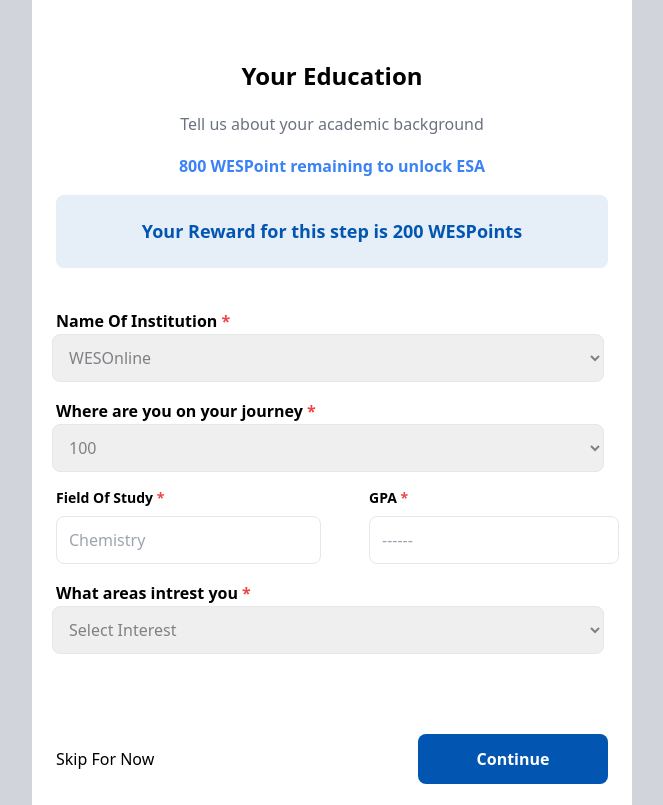
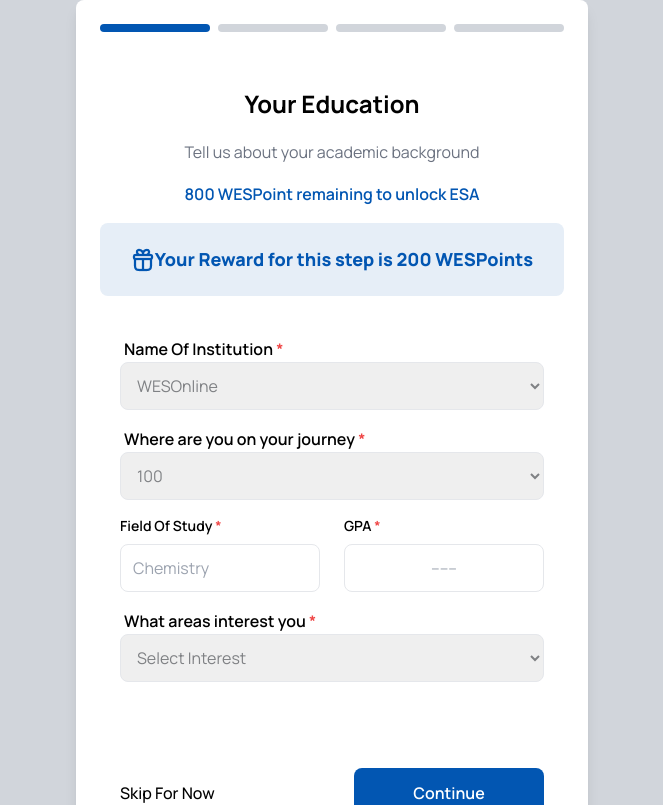
Before and after one commit to Chrstphr9/WES-Project, a React (Vite) app: page / in a window 1280 px wide. Shown: the top 805 px of the page, without its empty margins (308-971 px from the left). Built offline with nearby package versions, Linux system fonts and the light colour scheme.

Commit message:
`Added PopUp component import and element to App component`

```diff
--- a/index.html
+++ b/index.html
@@ -3,6 +3,10 @@
   <head>
     <meta charset="UTF-8" />
     <link rel="icon" type="image/svg+xml" href="/vite.svg" />
+    <link rel="preconnect" href="https://fonts.googleapis.com">
+<link rel="preconnect" href="https://fonts.gstatic.com" crossorigin>
+<link href="https://fonts.googleapis.com/css2?family=Manrope:wght@200..800&family=Open+Sans:ital,wght@0,300..800;1,300..800&family=Outfit:wght@100..900&display=swap" rel="stylesheet">
+
     <meta name="viewport" content="width=device-width, initial-scale=1.0" />
     <title>WES-Project</title>
   </head>
--- a/src/App.jsx
+++ b/src/App.jsx
@@ -1,39 +1,73 @@
-import React, { useState } from 'react';
+import React, { useState } from "react";
+import Gift from './assets/gift.png';
+import PopUp from "./components/PopUp";
+
 
 function App() {
   const [progress, setProgress] = useState(25);
-  const [formData, setFormData] = useState({});
+  const [formData, setFormData] = useState({
+    institution: "",
+    level: "",
+    fieldOfStudy: "",
+    gpa: "",
+    interest: "",
+  });
 
   const handleChange = (e) => {
     setFormData({ ...formData, [e.target.name]: e.target.value });
     updateProgress();
   };
 
+  const updateProgress = () => {
+    const filledFields = Object.values(formData).filter((value) => value)
+      .length;
+    setProgress((filledFields / 5) * 100);
+  };
 
   return (
     <>
-      <div className='relative pt-10 h-[870px] w-full max-w-[600px] mx-auto bg-white'>
-        <div className='text-center'>
-          <h2 className='text-[24px] font-bold mb-2 mt-4'>Your Education</h2>
-          <p className='text-[16px] text-gray-500 mb-4 mt-4 font-normal'>Tell us about your academic background</p>
-          <p className='text-blue-500 font-semibold text-[16px]'>800 WESPoint remaining to unlock ESA</p>
-          <div className='mx-auto max-w-[552px] h-[73px] bg-[#E6EEF7] rounded-lg mt-4 flex items-center justify-center'>
-            <p className='text-[#0256B2] text-[18px] font-extrabold'>Your Reward for this step is 200 WESPoints</p>
+      <div className="max-w-lg mx-auto p-6 bg-white shadow-lg rounded-lg">
+        {/* Progress Indicator */}
+        <div className="flex gap-2 mb-4">
+          {[25, 50, 75, 100].map((p, index) => (
+            <div
+              key={index}
+              className={`h-2 flex-1 rounded-full ${progress >= p ? "bg-[#0256B2]" : "bg-gray-300"
+                }`}
+            ></div>
+          ))}
         </div>
+        <div className="relative pt-5 h-[870px] w-full max-w-[600px] mx-auto bg-white">
+          <div className="text-center">
+            <h2 className="text-[24px] font-bold mb-2 mt-4">Your Education</h2>
+            <p className="text-[16px] text-gray-500 mb-4 mt-4 font-normal">
+              Tell us about your academic background
+            </p>
+            <p className="text-[#0256B2] font-semibold text-[16px]">
+              800 WESPoint remaining to unlock ESA
+            </p>
+            <div className="mx-auto max-w-[552px] h-[73px] bg-[#E6EEF7] rounded-lg mt-4 flex items-center justify-center px-4">
+              <img src={Gift} alt="Gift Icon" className="h-6 w-6" />
+              <p className="text-[#0256B2] text-[18px] font-extrabold">
+                Your Reward for this step is 200 WESPoints
+              </p>
+            </div>
+
           </div>
 
           {/* Form */}
           <form>
-          <div className='mb-4 flex flex-col  pt-[40px]'>
-            <label className='font-semibold text-[16px] ml-3 lg:ml-6'>
+            {/* Institution Name */}
+            <div className="mb-4 pt-[40px]">
+              <label className="font-semibold text-[16px] ml-6">
                 Name Of Institution <span className="text-red-500">*</span>
               </label>
-            <div className='w-full flex justify-center ss:justify-start px-5  '>
+              <div className="w-full flex justify-center px-5">
                 <select
-                name='institution'
+                  name="institution"
                   value={formData.institution}
                   onChange={handleChange}
-                className='text-[#7F8184] h-[48px] w-[400px] lg:w-[552px] border rounded-lg px-3 py-2 ss:w-[550px]'
+                  className="text-[#7F8184] h-[48px] w-[552px] border rounded-lg px-3 py-2"
                 >
                   <option value="WESOnline">WESOnline</option>
                   <option value="Other">Other</option>
@@ -41,16 +75,17 @@
               </div>
             </div>
 
-          <div className='mb-4'>
-            <label className='font-semibold text-[16px] ml-3 lg:ml-6'>
+            {/* Education Level */}
+            <div className="mb-4">
+              <label className="font-semibold text-[16px] ml-6">
                 Where are you on your journey <span className="text-red-500">*</span>
               </label>
-            <div className='w-full flex justify-center ss:justify-start px-5'>
+              <div className="w-full flex justify-center px-5">
                 <select
-                type="level"
+                  name="level"
                   value={formData.level}
                   onChange={handleChange}
-                className='text-[#7F8184] h-[48px] w-[400px] lg:w-[552px] border rounded-lg px-3 py-2 ss:w-[550px]'
+                  className="text-[#7F8184] h-[48px] w-[552px] border rounded-lg px-3 py-2"
                 >
                   <option value="100">100</option>
                   <option value="200">200</option>
@@ -59,8 +94,9 @@
               </div>
             </div>
 
-          <div className="lg:flex lg:items-center lg:gap-6 ">
-            <div className="mb-4 lg:ml-6 w-full  ml-4">
+            {/* Field of Study & GPA */}
+            <div className="lg:flex lg:gap-6 w-full px-5">
+              <div className="mb-4 w-full">
                 <label className="block text-sm font-semibold mb-2">
                   Field Of Study <span className="text-red-500">*</span>
                 </label>
@@ -69,12 +105,12 @@
                   name="fieldOfStudy"
                   value={formData.fieldOfStudy}
                   onChange={handleChange}
-                className=" text-[#7F8184] w-[400px] lg:w-[265px] h-[48px] rounded-lg border px-3 ss:w-[550px]"
+                  className="text-[#7F8184] w-full h-[48px] rounded-lg border px-3"
                   placeholder="Chemistry"
                 />
               </div>
 
-            <div className="mb-4 lg:ml-6 w-full  ml-3">
+              <div className="mb-4 w-full">
                 <label className="block text-sm font-semibold mb-2">
                   GPA <span className="text-red-500">*</span>
                 </label>
@@ -83,22 +119,23 @@
                   name="gpa"
                   value={formData.gpa}
                   onChange={handleChange}
-                className="text-[#7F8184] w-[400px] lg:w-[250px] h-[48px] rounded-lg border px-3 ss:w-[550px]"
+                  className="text-[#7F8184] w-full h-[48px] rounded-lg border px-3 text-center"
                   placeholder="------"
                 />
               </div>
             </div>
 
-          <div className='mb-4'>
-            <label className='font-semibold text-[16px] ml-3 lg:ml-6'>
-              What areas intrest you <span className="text-red-500">*</span>
+            {/* Interests */}
+            <div className="mb-4">
+              <label className="font-semibold text-[16px] ml-6">
+                What areas interest you <span className="text-red-500">*</span>
               </label>
-            <div className='w-full flex justify-center ss:justify-start px-5  '>
+              <div className="w-full flex justify-center px-5">
                 <select
                   name="interest"
                   value={formData.interest}
                   onChange={handleChange}
-                className='text-[#7F8184] h-[48px] w-[400px] lg:w-[552px] border rounded-lg px-3 py-2 ss:w-[550px]'
+                  className="text-[#7F8184] h-[48px] w-[552px] border rounded-lg px-3 py-2"
                 >
                   <option value="">Select Interest</option>
                   <option value="Business & Management">Business & Management</option>
@@ -106,23 +143,26 @@
                   <option value="Science">Science</option>
                 </select>
               </div>
+            </div>
 
-            <div className="flex justify-between items-center w-full pt-9 lg:pt-20">
-              <button type="button" className="text-black font-medium ml-6">
+            {/* Buttons */}
+            <div className="flex justify-between items-center w-full px-5 pt-[70px]">
+              <button type="button" className="text-black font-medium">
                 Skip For Now
               </button>
               <button
                 type="submit"
-                className="bg-[#0256B2] lg:w-[190px] text-white font-semibold px-8 py-3 rounded-lg mr-6">
+                className="bg-[#0256B2] w-[190px] text-white font-semibold px-8 py-3 rounded-lg"
+              >
                 Continue
               </button>
             </div>
-
-          </div>
           </form>
         </div>
+      </div>
+      <PopUp />
     </>
-  )
+  );
 }
 
-export default App
+export default App;
--- /dev/null
+++ b/src/components/PopUp.jsx
@@ -0,0 +1,9 @@
+import React from 'react'
+
+const popUp = () => {
+  return (
+    <div>popUp</div>
+  )
+}
+
+export default popUp
--- a/src/index.css
+++ b/src/index.css
@@ -5,14 +5,10 @@
 @layer base {
   body {
     @apply bg-gray-300 text-base leading-relaxed;
+    font-family: 'Manrope', sans-serif;
   }
   .section {
     @apply py-[50px] lg:py-[70px];
   }
-  .title {
-    @apply text-2xl lg:text-[40px] leading-tight font-semibold mb-4;
-  }
-  .subtitle {
-    @apply text-[18px] lg:text-[20px] leading-relaxed mb-5 lg:mb-9;
-  }
+
 }
--- a/tailwind.config.js
+++ b/tailwind.config.js
@@ -1,9 +1,6 @@
 /** @type {import('tailwindcss').Config} */
 export default {
-  content: [
-    "./index.html",
-    "./src/**/*.{js,ts,jsx,tsx}",
-  ],
+  content: ["./index.html", "./src/**/*.{js,ts,jsx,tsx}"],
   theme: {
     extend: {
       screens: {
@@ -14,8 +11,11 @@
         md: "1020px",
         lg: "1024px",
         xl: "1700px",
-      },
+      },
+      fontFamily: {
+        manrope: ["Manrope", "sans-serif"],
+      },
     },
   },
   plugins: [],
-}
+};
```
Also changed, not shown: src/assets/gift.png (added), src/assets/wow-sticker-animation-PycvDTJiZc.png (added). Lines whose indentation alone changed are shown as unchanged.
